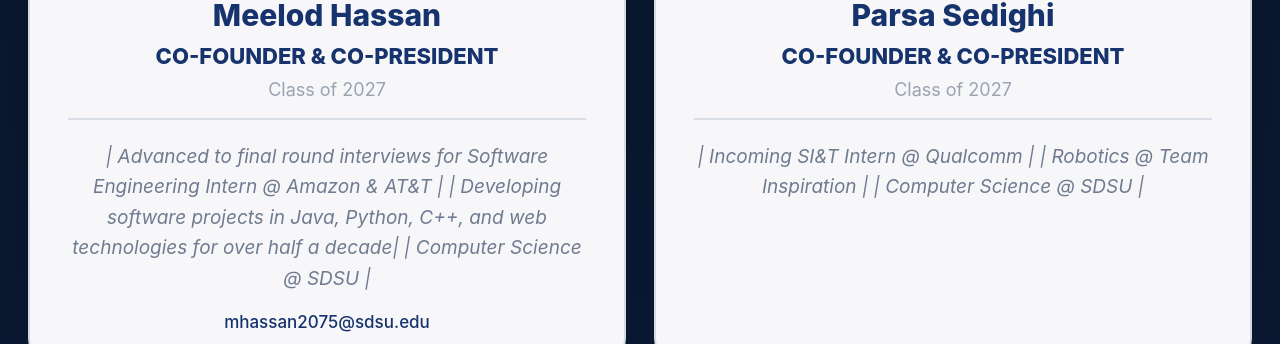
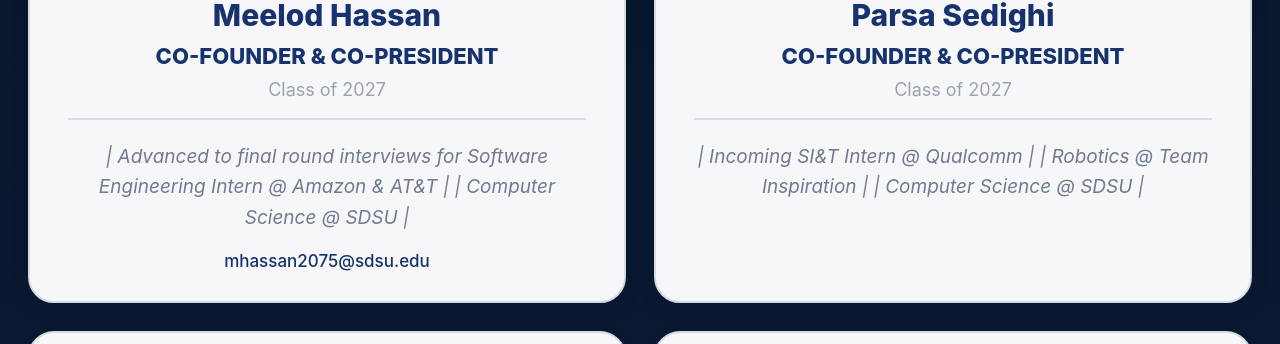
Before and after one commit to meelodh/cts-website, a React (Vite) app: page /exec-board in a window 1280 px wide. Shown: the part 776-1120 px from the top of the page. Built offline with nearby package versions, Linux system fonts and the light colour scheme.

Commit message:
update board

```diff
--- a/src/pages/ExecBoard.jsx
+++ b/src/pages/ExecBoard.jsx
@@ -6,7 +6,7 @@ function ExecBoard() {
       year: "Class of 2027",
       email: "mhassan2075@sdsu.edu",
       image: "/meelodd.jpg",
-      bio: "| Advanced to final round interviews for Software Engineering Intern @ Amazon & AT&T |\n| Developing software projects in Java, Python, C++, and web technologies for over half a decade|\n| Computer Science @ SDSU |"
+      bio: "| Advanced to final round interviews for Software Engineering Intern @ Amazon & AT&T |\n| Computer Science @ SDSU |"
     },
     {
       name: "Parsa Sedighi",
```
Also changed, not shown: CTS @SDSU/LOGO/Black and Golden Luxury Beauty and Spa Salon Logo (1).png (added).
